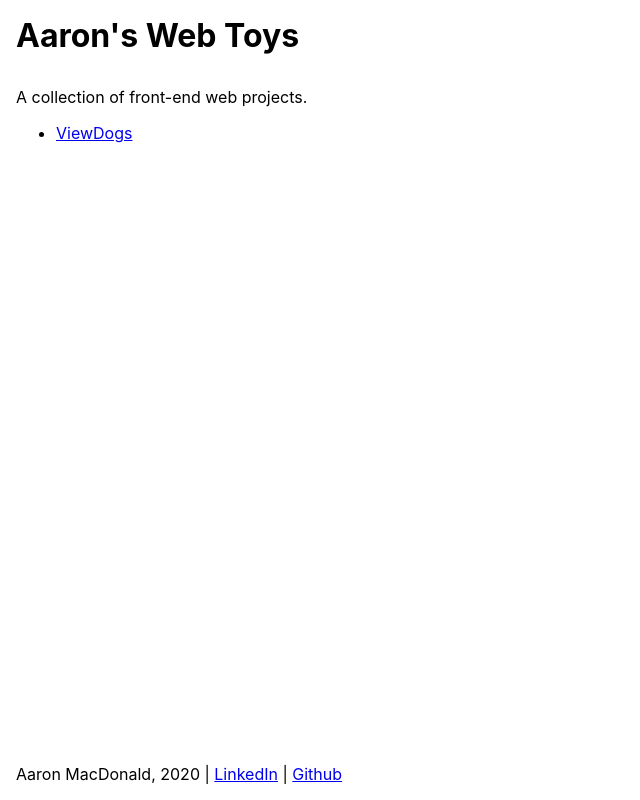
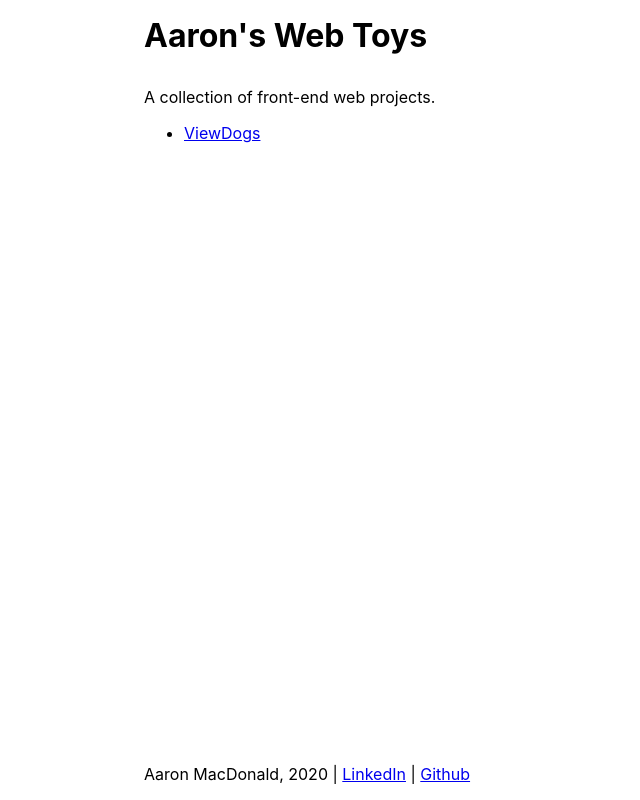
Before and after one commit to AaronWizard/webtoys, a React app: page /viewdogs in a window 1280 px wide. Shown: the whole page, without its empty margins (0-640 px from the left). Built offline with nearby package versions, Linux system fonts and the light colour scheme.

Commit message:
Site margins. Fixed import.

```diff
--- a/src/styles/styles.scss
+++ b/src/styles/styles.scss
@@ -20,6 +20,10 @@ h2 {
 }
 
 #root {
+	width: 80%;
+	margin-left: auto;
+	margin-right: auto;
+
 	min-height: 100vh;
 
 	display: flex;
@@ -38,4 +42,4 @@ h2 {
 	margin-top: 2rem;
 }
 
-@import "viewdogs"
+@import "viewdogs";
```
